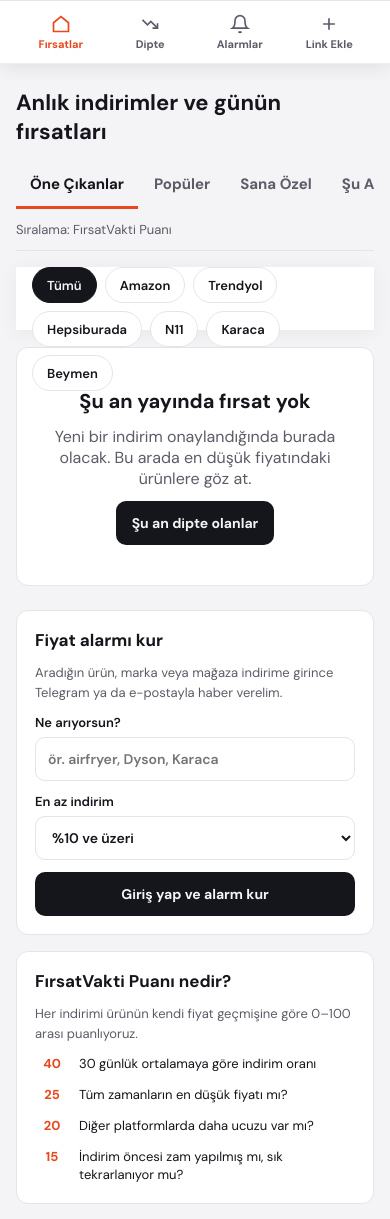
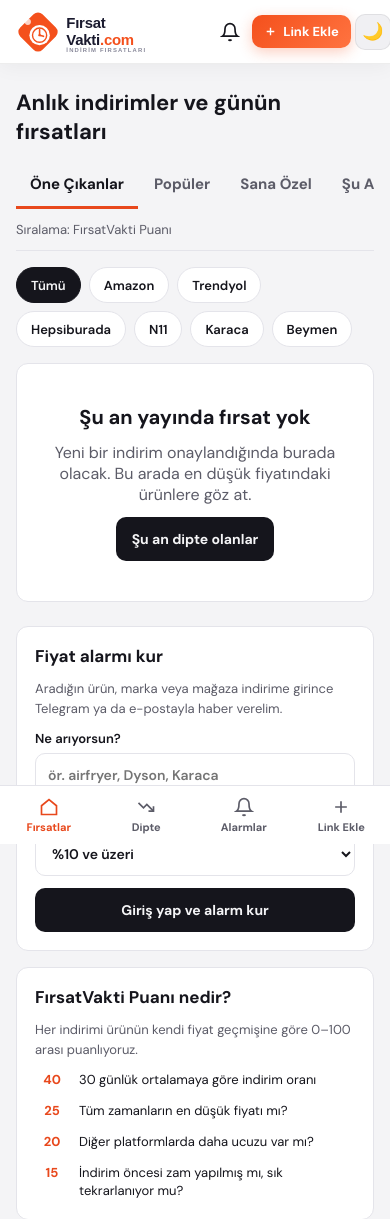
Before and after one commit to mas2906/firsatvakit, a FastAPI app: page / in a window 390 px wide; the page is wider, and only the part inside the window is pictured. Shown: the top 1219 px of that part. Run offline with FastAPI, Linux system fonts and the light colour scheme; data that the repository does not hold is empty; some libraries are stand-ins or nearby versions.

Commit message:
fix: mobil alt menu logoyu kapatiyordu
Yeni tema menuleri <nav> etiketiyle yazilmisti; base.html'deki genel 'nav { position: sticky;
top: 0; height: 64px }' kuralini miras alip ekranin ustune yapisiyordu (alt menu logoyu
kapatiyordu, magaza cipleri ve sayfalama da etkileniyordu). Hepsi <div role="navigation">
yapildi; genel kural sadece asil baslik menusune uygulanir.

Co-Authored-By: Claude Opus 5.5 <noreply@anthropic.com>

```diff
--- a/templates/base.html
+++ b/templates/base.html
@@ -532,7 +532,7 @@
 
 <!-- MOBİL ALT GEZİNME (yeni tema) -->
 {% set _path = request.url.path %}
-<nav class="fv-bottomnav" aria-label="Alt menü">
+<div class="fv-bottomnav" role="navigation" aria-label="Alt menü">
   <a href="/" class="{{ 'on' if _path == '/' else '' }}">
     <svg width="20" height="20" viewBox="0 0 24 24" fill="none" stroke="currentColor" stroke-width="2" aria-hidden="true"><path d="M3 10.5 12 3l9 7.5V21H3z"/></svg>Fırsatlar</a>
   <a href="/dipte" class="{{ 'on' if _path == '/dipte' else '' }}">
@@ -541,7 +541,7 @@
     <svg width="20" height="20" viewBox="0 0 24 24" fill="none" stroke="currentColor" stroke-width="2" aria-hidden="true"><path d="M6 8a6 6 0 1 1 12 0c0 7 3 9 3 9H3s3-2 3-9"/><path d="M10.3 21a1.94 1.94 0 0 0 3.4 0"/></svg>Alarmlar</a>
   <a href="/submit" class="{{ 'on' if _path == '/submit' else '' }}">
     <svg width="20" height="20" viewBox="0 0 24 24" fill="none" stroke="currentColor" stroke-width="2" aria-hidden="true"><path d="M12 5v14M5 12h14"/></svg>Link Ekle</a>
-</nav>
+</div>
 
 <script>
 // ── DROPDOWN ────────────────────────────────────────────────
--- a/templates/dipte.html
+++ b/templates/dipte.html
@@ -12,12 +12,12 @@
     </p>
   </div>
 
-  <nav class="fv-chips" aria-label="Mağaza filtresi">
+  <div class="fv-chips" role="navigation" aria-label="Mağaza filtresi">
     <a class="fv-pchip{% if not platform %} on{% endif %}" href="/dipte">Tümü</a>
     {% for key, name in stores.items() %}
     <a class="fv-pchip{% if platform == key %} on{% endif %}" href="/dipte?platform={{ key }}">{{ name }}</a>
     {% endfor %}
-  </nav>
+  </div>
 
   {% if cards %}
   <div class="fv-grid">
--- a/templates/index.html
+++ b/templates/index.html
@@ -26,13 +26,13 @@
     </div>
     {% endif %}
 
-    <nav class="fv-chips" aria-label="Mağaza filtresi">
+    <div class="fv-chips" role="navigation" aria-label="Mağaza filtresi">
       {% set base_url = '/search?q=' ~ (q|urlencode) ~ '&' if q else '/?tab=' ~ tab ~ '&' %}
       <a class="fv-pchip{% if not platform %} on{% endif %}" href="{{ base_url[:-1] }}">Tümü</a>
       {% for key, name in stores.items() %}
       <a class="fv-pchip{% if platform == key %} on{% endif %}" href="{{ base_url }}platform={{ key }}">{{ name }}</a>
       {% endfor %}
-    </nav>
+    </div>
 
     {% if cards %}
     <div class="fv-grid">
@@ -41,11 +41,11 @@
 
     {% if total_pages > 1 %}
     {% set pq = ('/search?q=' ~ (q|urlencode) ~ '&') if q else ('/?tab=' ~ tab ~ '&') %}
-    <nav class="fv-pager" aria-label="Sayfalar">
+    <div class="fv-pager" role="navigation" aria-label="Sayfalar">
       {% if page > 1 %}<a href="{{ pq }}{% if platform %}platform={{ platform }}&{% endif %}page={{ page - 1 }}">← Önceki</a>{% endif %}
       <span>{{ page }} / {{ total_pages }}</span>
       {% if page < total_pages %}<a href="{{ pq }}{% if platform %}platform={{ platform }}&{% endif %}page={{ page + 1 }}">Sonraki →</a>{% endif %}
-    </nav>
+    </div>
     {% endif %}
 
     {% else %}
```
